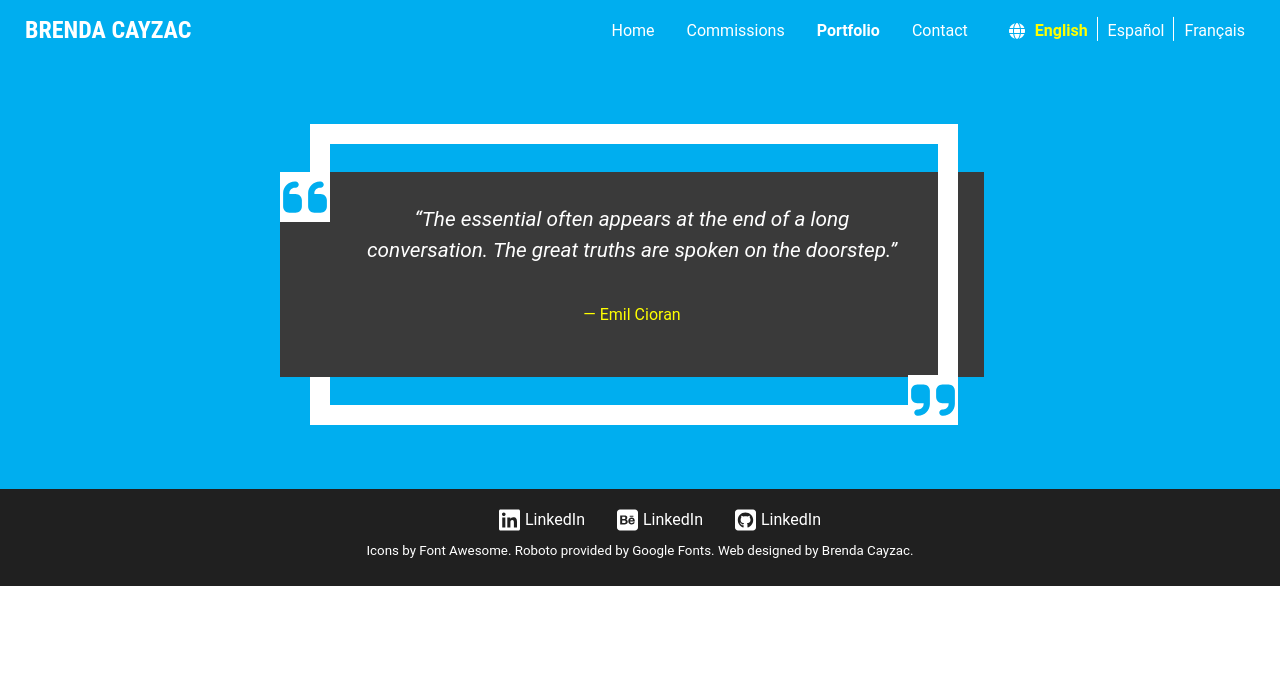
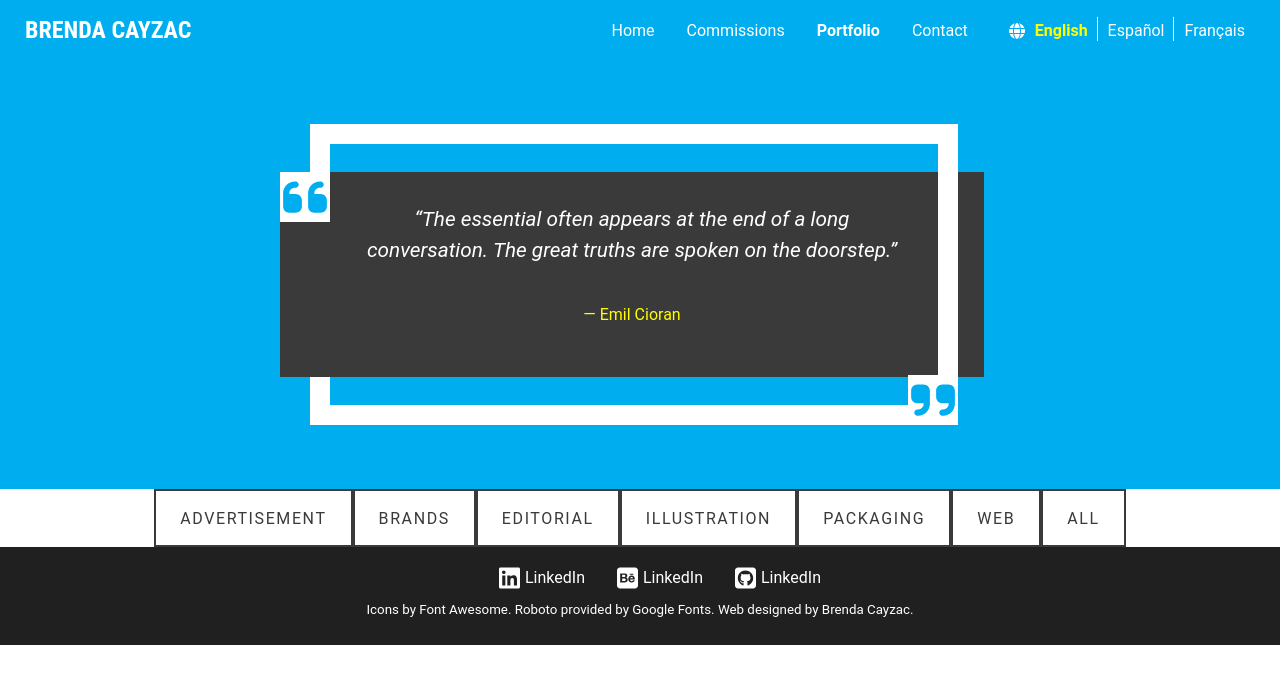
Before and after one commit to BrendaCayzac/vue-commissions-site, a Vue app: page /portfolio in a window 1280 px wide. Shown: the top 684 px of the page. Built offline with nearby package versions, Linux system fonts and the light colour scheme.

Commit message:
created categories button

```diff
--- /dev/null
+++ b/src/components/Buttons/CategoriesButton.vue
@@ -0,0 +1,99 @@
+<template>
+  <button @click="buttonClick(text)">
+    <span>{{ $t(text) }}</span> <i></i>
+  </button>
+</template>
+
+<script lang="ts">
+import { defineComponent } from "vue";
+
+type Emits = {
+	(e:"changeCategory", category:string):void;
+}
+
+export default defineComponent({
+  name: "CategoriesButton",
+
+  props: {
+    text: {
+      type: String,
+      required: true,
+    },
+  },
+
+  setup(props, { emit }) {
+    const buttonClick = (category: string) => {
+      emit("changeCategory", category);
+    };
+
+    return { buttonClick };
+  },
+});
+</script>
+
+<style lang="scss" scoped>
+@import "src/styles/custom";
+
+button {
+  position: relative;
+  padding: 1rem 1.5rem 0.9rem;
+  background: #ffffff;
+  color: $bc-gray;
+  border: 2px solid $bc-gray;
+  text-decoration: none;
+  text-transform: uppercase;
+  letter-spacing: 0.1rem;
+  transition: all 0.3s;
+
+  i {
+    position: absolute;
+    inset: 0;
+    display: block;
+
+    &:before {
+      opacity: 0;
+      content: "";
+      position: absolute;
+      width: 10px;
+      height: 5px;
+      left: 80%;
+      top: -3px;
+      border: 2px solid $bc-magenta;
+      transition: all 0.2s;
+    }
+
+    &:after {
+      opacity: 0;
+      content: "";
+      position: absolute;
+      width: 10px;
+      height: 5px;
+      left: 20%;
+      bottom: -2px;
+      border: 2px solid $bc-magenta;
+      background: #272822;
+      transition: all 0.2s;
+    }
+  }
+
+  &:hover,
+  &:hover {
+    color: $bc-magenta;
+    animation: box 3s infinite;
+    border: 2px solid $bc-magenta;
+
+    i {
+      &:before {
+        opacity: 1;
+        width: 15px;
+        left: 0;
+      }
+      &:after {
+        opacity: 1;
+        width: 15px;
+        left: 85%;
+      }
+    }
+  }
+}
+</style>
--- a/src/views/PortfolioView.vue
+++ b/src/views/PortfolioView.vue
@@ -1,17 +1,40 @@
 <template>
   <div class="portfolio">
     <Quote quote="quote-emil-cioran" author="Emil Cioran" />
+    <CategoriesButton
+      v-for="(category, i) in categories"
+      :key="i"
+      :text="category"
+      @change-category="selectedCategory=$event"
+    />
   </div>
 </template>
 
 <script lang="ts">
-import { defineComponent } from "vue";
+import { defineComponent, ref } from "vue";
 
+import CategoriesButton from "@/components/Buttons/CategoriesButton.vue";
 import Quote from "@/components/Quote/Quote.vue";
 
 export default defineComponent({
   name: "PortfolioView",
-  components: { Quote },
+  components: { CategoriesButton, Quote },
+
+  setup() {
+    const categories = [
+      "advertisement",
+      "brands",
+      "editorial",
+      "illustration",
+      "packaging",
+      "web",
+      "all",
+    ];
+
+    const selectedCategory = ref("all");
+
+    return { categories, selectedCategory };
+  },
 });
 </script>
 
```
Also changed, not shown: src/components/Header/Header.vue (added).
